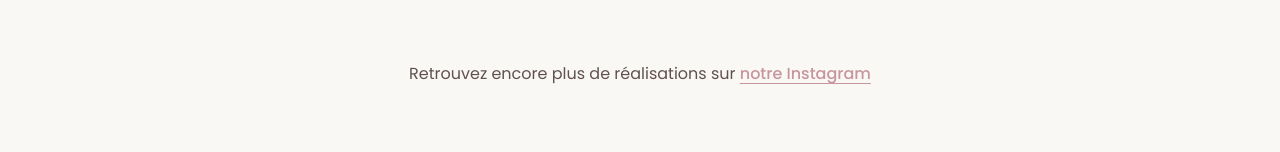
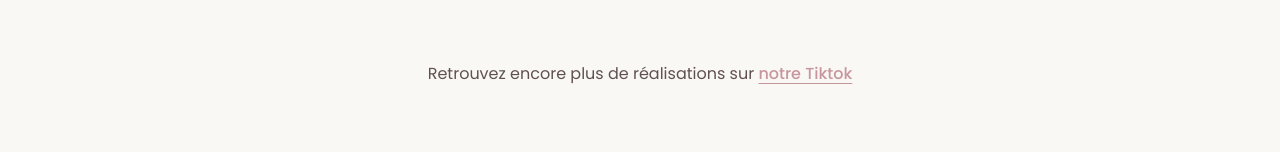
Before and after one commit to DhenneTSANGA/Laurna, a Next.js app: page /galerie in a window 1280 px wide. Shown: the part 1843-1995 px from the top of the page. Built offline with nearby package versions, Linux system fonts and the light colour scheme; a web font is replaced by a local one.

Commit message:
fix link social

```diff
--- a/components/a-propos/a-propos-content.tsx
+++ b/components/a-propos/a-propos-content.tsx
@@ -103,7 +103,7 @@ export function AProposContent() {
                   viewport={{ once: true }}
                   transition={{ duration: 0.6, delay: 0.3 }}
                 >
-                  {"laurna \u00c9clat d\u2019Ongles est n\u00e9e de la volont\u00e9 d\u2019offrir une exp\u00e9rience unique : un moment de d\u00e9tente o\u00f9 chaque femme peut se sentir belle et valoris\u00e9e. Chaque rendez-vous est une cr\u00e9ation sur mesure."}
+                  {"Laurna \u00c9clat d\u2019Ongles est n\u00e9e de la volont\u00e9 d\u2019offrir une exp\u00e9rience unique : un moment de d\u00e9tente o\u00f9 chaque femme peut se sentir belle et valoris\u00e9e. Chaque rendez-vous est une cr\u00e9ation sur mesure."}
                 </motion.p>
                 <motion.p
                   initial={{ opacity: 0, y: 20 }}
--- a/components/contact/contact-content.tsx
+++ b/components/contact/contact-content.tsx
@@ -124,7 +124,7 @@ export function ContactContent() {
                     whileInView={{ opacity: 1, scale: 1 }}
                     viewport={{ once: true }}
                     transition={{ duration: 0.5, delay: 0.4 }}
-                    href="ttps://l.instagram.com/?u=https%3A%2F%2Fwww.tiktok.com%2F%40laurnaclatdongle%3F_r%3D1%26_t%3DZS-93OHhpYbfhl%26fbclid%"
+                    href="https://www.instagram.com/laurnaeclatdongles/"
                     target="_blank"
                     rel="noopener noreferrer"
                     className="flex h-12 w-12 items-center justify-center rounded-full border border-border transition-colors hover:bg-primary/10 hover:text-primary"
@@ -137,7 +137,7 @@ export function ContactContent() {
                     whileInView={{ opacity: 1, scale: 1 }}
                     viewport={{ once: true }}
                     transition={{ duration: 0.5, delay: 0.5 }}
-                    href="https://www.tiktok.com/link/v2?aid=1988&lang=fr&scene=bio_url&target=https%3A%2F%2Fwww.instagram.com%2Flaurnaclatdongles%3Figsh%3DMXgxeHY3bXdxenlrcw%253D%253D%26utm_source%3Dqr"
+                    href="https://www.tiktok.com/@laurnaeclatdongles/"
                     target="_blank"
                     rel="noopener noreferrer"
                     className="flex h-12 w-12 items-center justify-center rounded-full border border-border transition-colors hover:bg-primary/10 hover:text-primary"
--- a/components/footer.tsx
+++ b/components/footer.tsx
@@ -91,7 +91,7 @@ export function Footer() {
             </h3>
             <div className="flex items-center gap-4">
               <a
-                href="ttps://l.instagram.com/?u=https%3A%2F%2Fwww.tiktok.com%2F%40laurnaclatdongle%3F_r%3D1%26_t%3DZS-93OHhpYbfhl%26fbclid%"
+                href="https://www.instagram.com/laurnaeclatdongles/"
                 target="_blank"
                 rel="noopener noreferrer"
                 className="flex h-10 w-10 items-center justify-center rounded-full border border-background/20 opacity-70 transition-opacity hover:opacity-100"
@@ -100,7 +100,7 @@ export function Footer() {
                 <Instagram className="h-5 w-5" />
               </a>
               <a
-                href="https://www.tiktok.com/link/v2?aid=1988&lang=fr&scene=bio_url&target=https%3A%2F%2Fwww.instagram.com%2Flaurnaclatdongles%3Figsh%3DMXgxeHY3bXdxenlrcw%253D%253D%26utm_source%3Dqr"
+                href="https://www.tiktok.com/@laurnaeclatdongle"
                 target="_blank"
                 rel="noopener noreferrer"
                 className="flex h-10 w-10 items-center justify-center rounded-full border border-background/20 opacity-70 transition-opacity hover:opacity-100"
--- a/components/galerie/gallery-grid.tsx
+++ b/components/galerie/gallery-grid.tsx
@@ -134,12 +134,12 @@ export function GalleryGrid() {
           <p className="text-muted-foreground">
             {"Retrouvez encore plus de réalisations sur "}
             <a
-              href="https://l.instagram.com/?u=https%3A%2F%2Fwww.tiktok.com%2F%40laurnaeclatdongle%3F_r%3D1%26_t%3DZS-93OHhpYbfhl%26fbclid%"
+              href="https://www.tiktok.com/@laurnaeclatdongle/"
               target="_blank"
               rel="noopener noreferrer"
               className="font-medium text-primary underline underline-offset-4"
             >
-              {"notre Instagram"}
+              {"notre Tiktok"}
             </a>
           </p>
         </motion.div>
```
